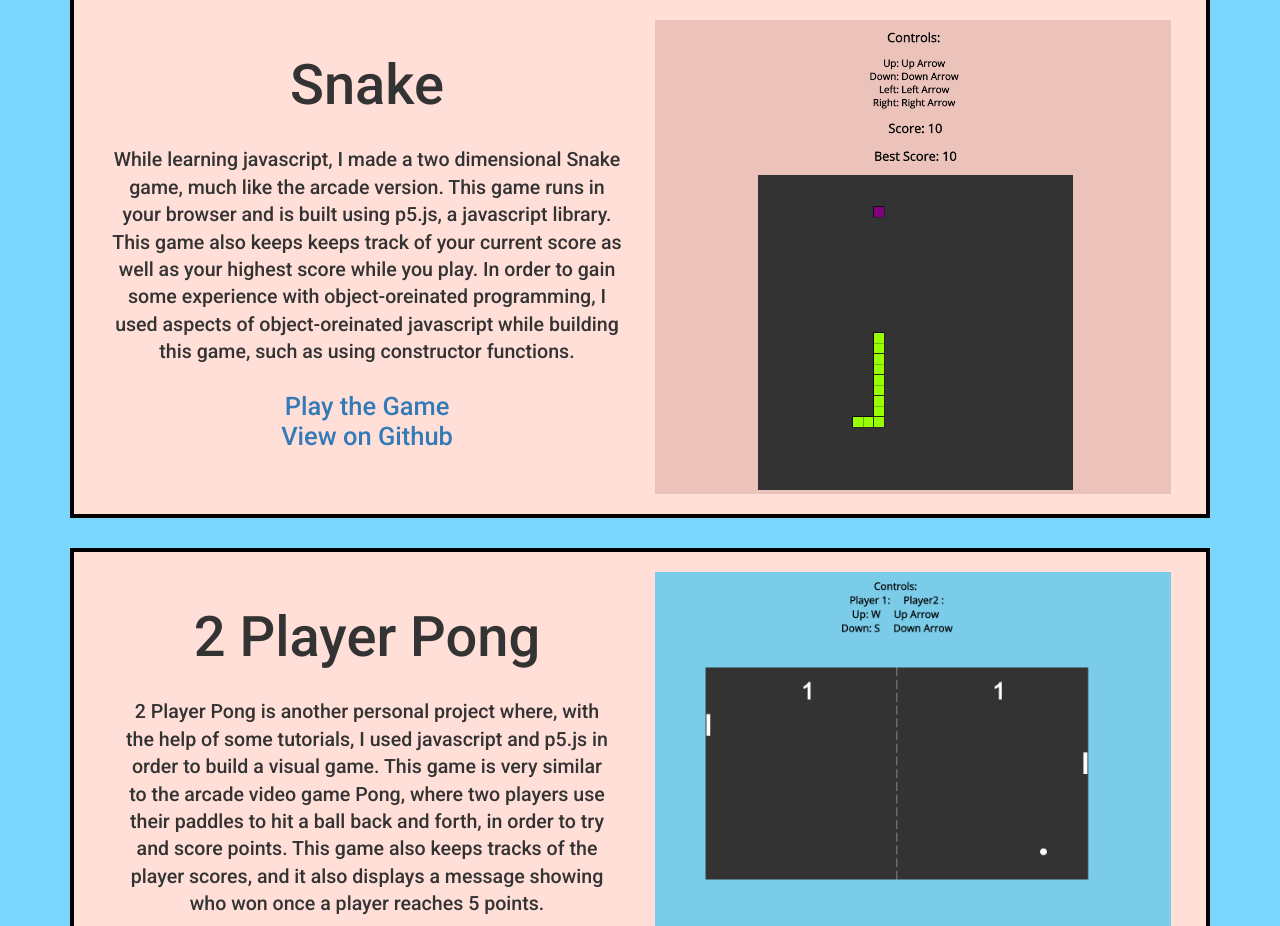
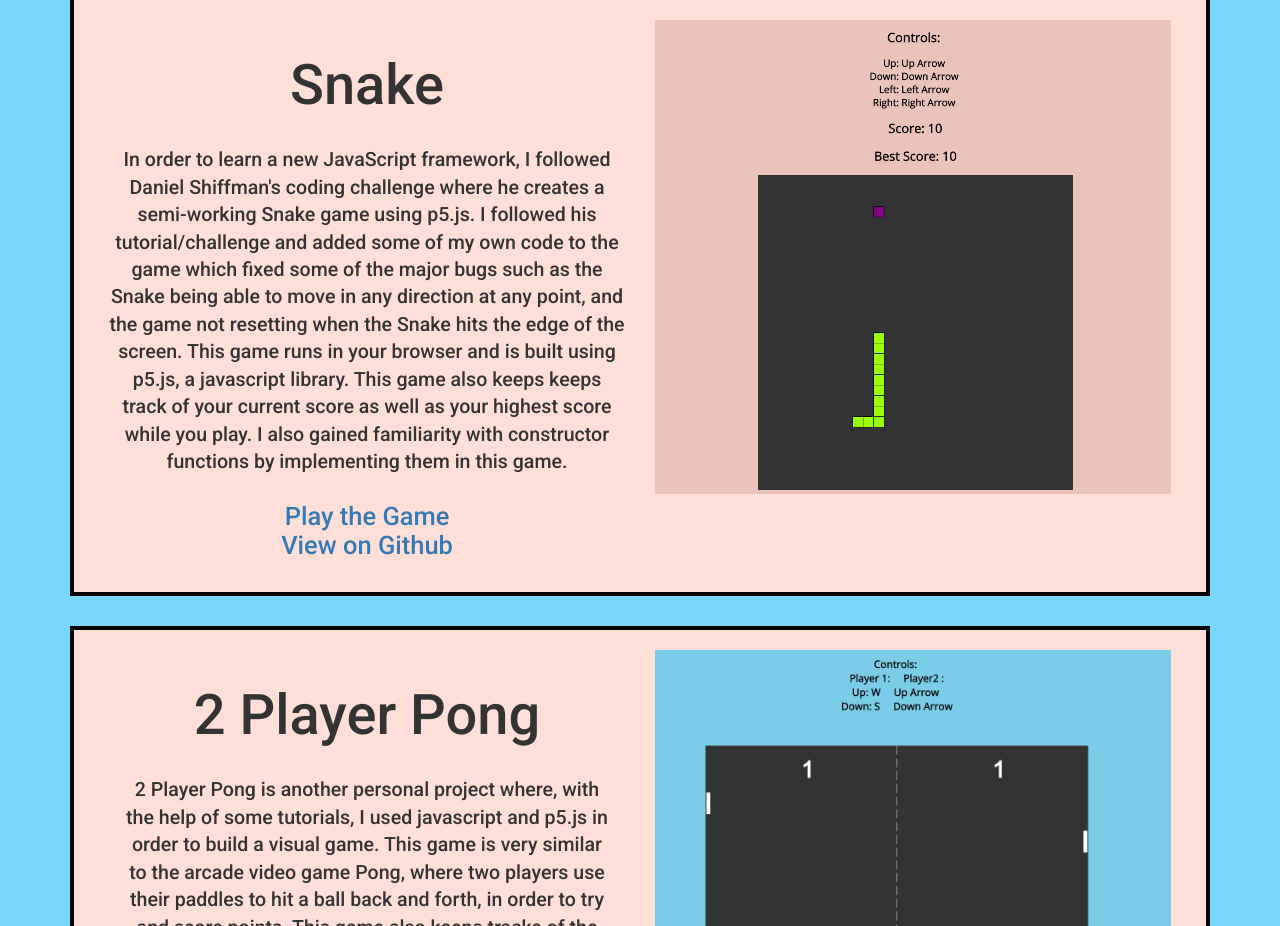
Before and after one commit to HarmanM/HarmanM.github.io, a plain HTML site: page index.html in a window 1280 px wide. Shown: the part 1080-2006 px from the top of the page. Drawn offline with nearby package versions, Linux system fonts and the light colour scheme.

Commit message:
fixed snake description

```diff
--- a/index.html
+++ b/index.html
@@ -6,7 +6,10 @@
   <script async src="https://www.googletagmanager.com/gtag/js?id=UA-112118562-1"></script>
   <script>
     window.dataLayer = window.dataLayer || [];
-  function gtag(){dataLayer.push(arguments);}
+
+    function gtag() {
+      dataLayer.push(arguments);
+    }
     gtag('js', new Date());
 
     gtag('config', 'UA-112118562-1');
@@ -25,18 +28,14 @@
   <script src="https://cdnjs.cloudflare.com/ajax/libs/jqueryui/1.12.1/jquery-ui.js"></script>
   <script>
     $(document).ready(function() {
-  $('a').click(function(){
+      $('a').click(function() {
         $('html, body').animate({
-        scrollTop: $( $(this).attr('href') ).offset().top
+          scrollTop: $($(this).attr('href')).offset().top
         }, 1300);
 
       });
 
     });
-
-
-
-
   </script>
 </head>
 
@@ -90,8 +89,9 @@ $(document).ready(function() {
           <div class="row">
             <div class="col-md-6" id="project">
               <h1>Snake</h1>
-              <p> While learning javascript, I made a two dimensional Snake game, much like the arcade version. This game runs in your browser and is built using p5.js, a javascript library. This game also keeps keeps track of your current score as well as
-                your highest score while you play. In order to gain some experience with object-oreinated programming, I used aspects of object-oreinated javascript while building this game, such as using constructor functions. <br>
+              <p> In order to learn a new JavaScript framework, I followed Daniel Shiffman's coding challenge where he creates a semi-working Snake game using p5.js. I followed his tutorial/challenge and added some of my own code to the game which fixed some
+                of the major bugs such as the Snake being able to move in any direction at any point, and the game not resetting when the Snake hits the edge of the screen. This game runs in your browser and is built using p5.js, a javascript library.
+                This game also keeps keeps track of your current score as well as your highest score while you play. I also gained familiarity with constructor functions by implementing them in this game. <br>
                 <br>
                 <a href="https://harmanm.github.io/Snake/" target="_blank">Play the Game</a>
                 <br>
@@ -175,4 +175,5 @@ $(document).ready(function() {
       </div>
     </div>
 </body>
+
 </html>
```
Lines whose indentation alone changed are shown as unchanged.
